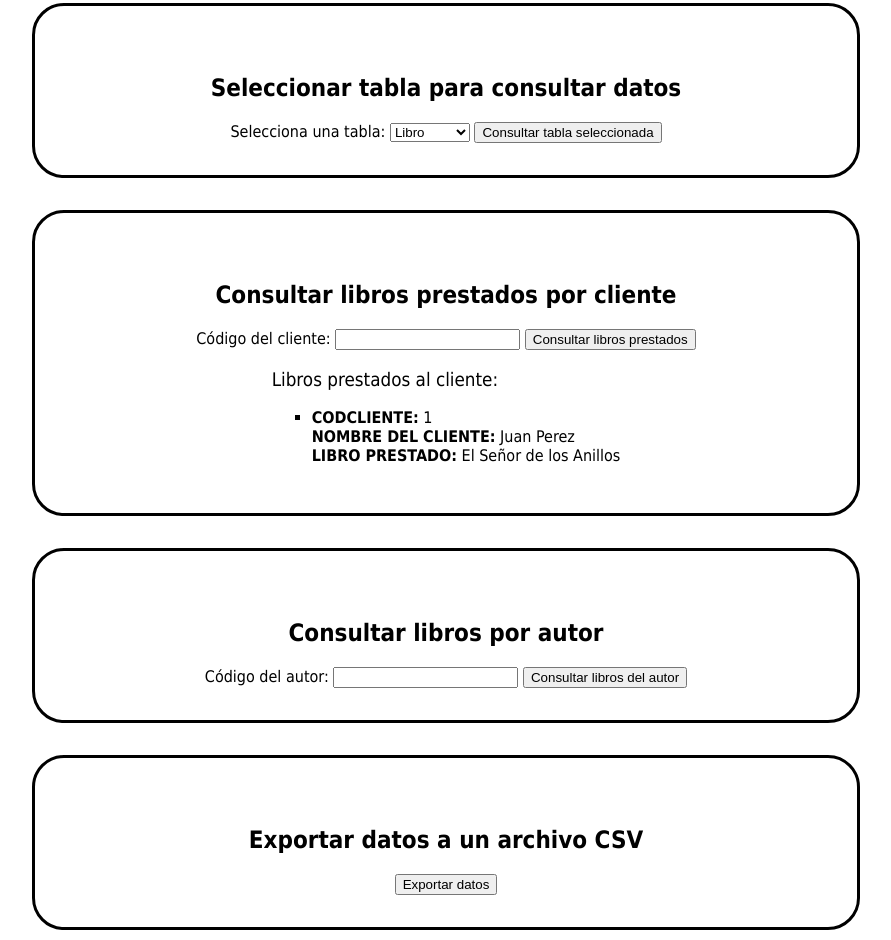
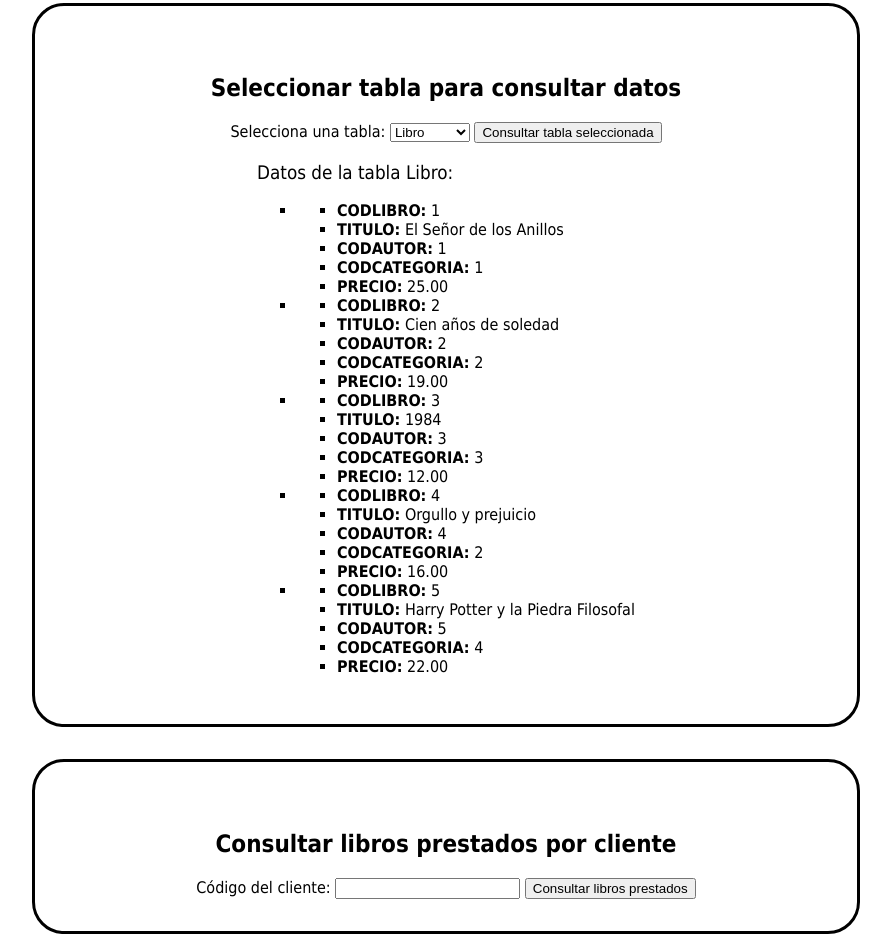
Before and after one commit to ritacatuxo/Software-y-est-ndares-para-la-web, a plain HTML site: page libreria.html in a window 1280 px wide. Shown: the part 1007-1947 px from the top of the page, without its empty margins (194-1085 px from the left). Drawn offline with Linux system fonts and the light colour scheme.

Commit message:
Update libreria.html

```diff
--- a/libreria.html
+++ b/libreria.html
@@ -109,7 +109,7 @@
 
 
             <!-- Mostrar los datos consultados aquí -->
-                    </section>
+            <section><h3>Datos de la tabla Libro:</h3><ul><li><ul><li><strong>CODLIBRO:</strong> 1</li><li><strong>TITULO:</strong> El Señor de los Anillos</li><li><strong>CODAUTOR:</strong> 1</li><li><strong>CODCATEGORIA:</strong> 1</li><li><strong>PRECIO:</strong> 25.00</li></ul></li><li><ul><li><strong>CODLIBRO:</strong> 2</li><li><strong>TITULO:</strong> Cien años de soledad</li><li><strong>CODAUTOR:</strong> 2</li><li><strong>CODCATEGORIA:</strong> 2</li><li><strong>PRECIO:</strong> 19.00</li></ul></li><li><ul><li><strong>CODLIBRO:</strong> 3</li><li><strong>TITULO:</strong> 1984</li><li><strong>CODAUTOR:</strong> 3</li><li><strong>CODCATEGORIA:</strong> 3</li><li><strong>PRECIO:</strong> 12.00</li></ul></li><li><ul><li><strong>CODLIBRO:</strong> 4</li><li><strong>TITULO:</strong> Orgullo y prejuicio</li><li><strong>CODAUTOR:</strong> 4</li><li><strong>CODCATEGORIA:</strong> 2</li><li><strong>PRECIO:</strong> 16.00</li></ul></li><li><ul><li><strong>CODLIBRO:</strong> 5</li><li><strong>TITULO:</strong> Harry Potter y la Piedra Filosofal</li><li><strong>CODAUTOR:</strong> 5</li><li><strong>CODCATEGORIA:</strong> 4</li><li><strong>PRECIO:</strong> 22.00</li></ul></li></ul></section>        </section>
 
         <!-- sección para consultar libros prestados -->
         <section data-element="consultarLibrosPrestados">
@@ -121,7 +121,7 @@
             </form>
 
             <!-- Mostrar los libros prestados aquí -->
-            <section><h3>Libros prestados al cliente:</h3><ul><li><strong>CODCLIENTE:</strong> 1<br><strong>NOMBRE DEL CLIENTE:</strong> Juan Perez<br><strong>LIBRO PRESTADO:</strong> El Señor de los Anillos</li></ul></section>        </section>
+                    </section>
 
 
         <!-- sección para consultar libros por autor -->
```
